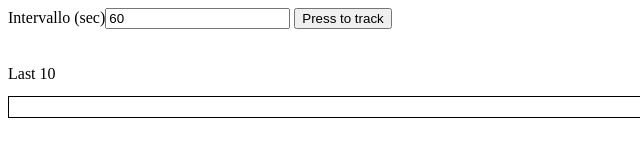
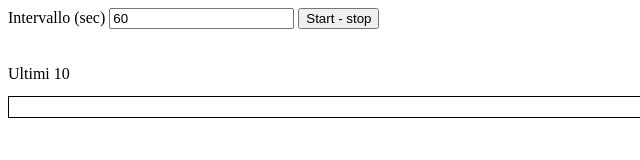
Before and after one commit to enricoru/Tuttifrutti, a plain HTML site: page tuttifrutti/index.html in a window 1280 px wide. Shown: the full height of the page, 0-640 px from the left. Drawn offline with Linux system fonts and the light colour scheme.

Commit message:
Update index.html

```diff
--- a/tuttifrutti/index.html
+++ b/tuttifrutti/index.html
@@ -14,15 +14,15 @@
 <body>
 
 <header>
-  <label>Intervallo (sec)<input type="number" id="interval" value="60"></label>
-  <button id="Start - stop">Press to track</button>
+  <label>Intervallo (sec) <input type="number" id="interval" value="60"></label>
+  <button id="track-btn">Start - stop</button>
   <button id="download"
           style="display: none">Salva come JSON
   </button>
 </header>
 
 <br><br>
-<label>Last 10</label>
+<label>Ultimi 10</label>
 <pre><code id="log"></code></pre>
 
 <script src="dove.js"></script>
```
